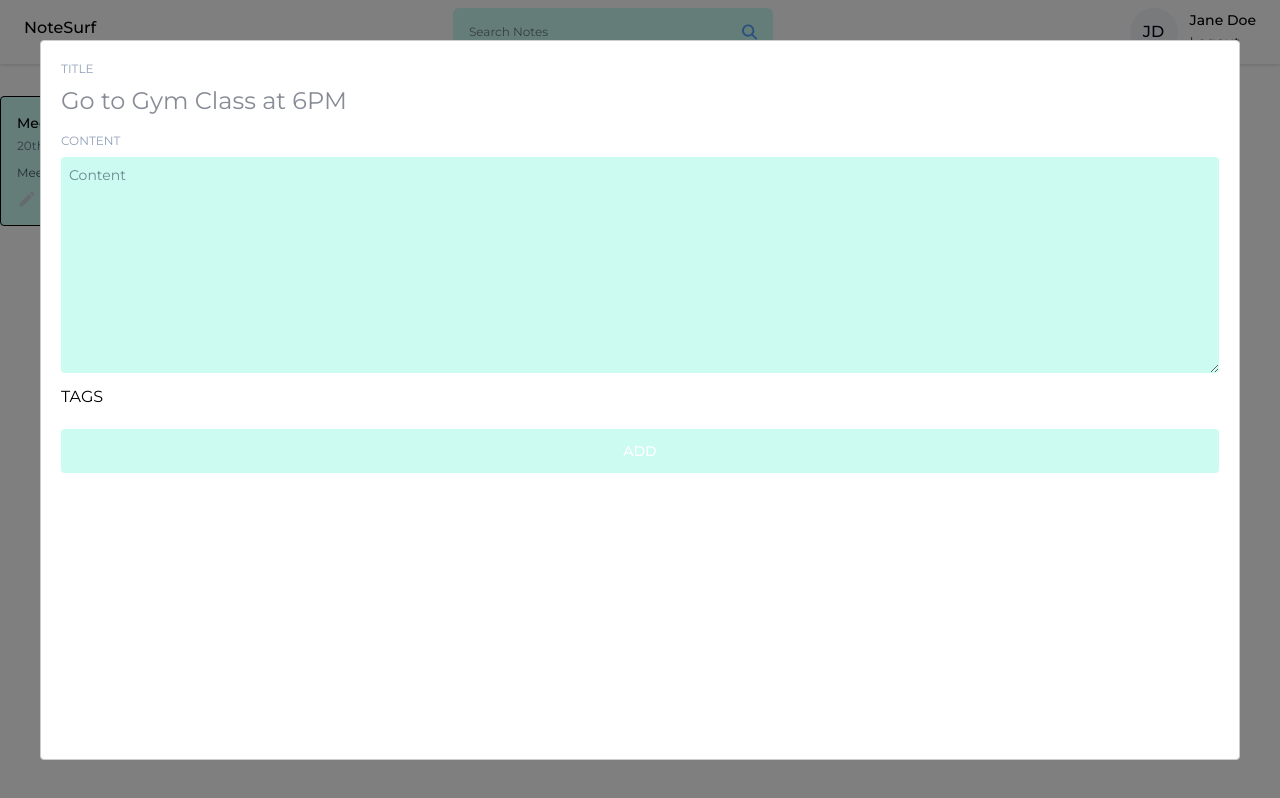
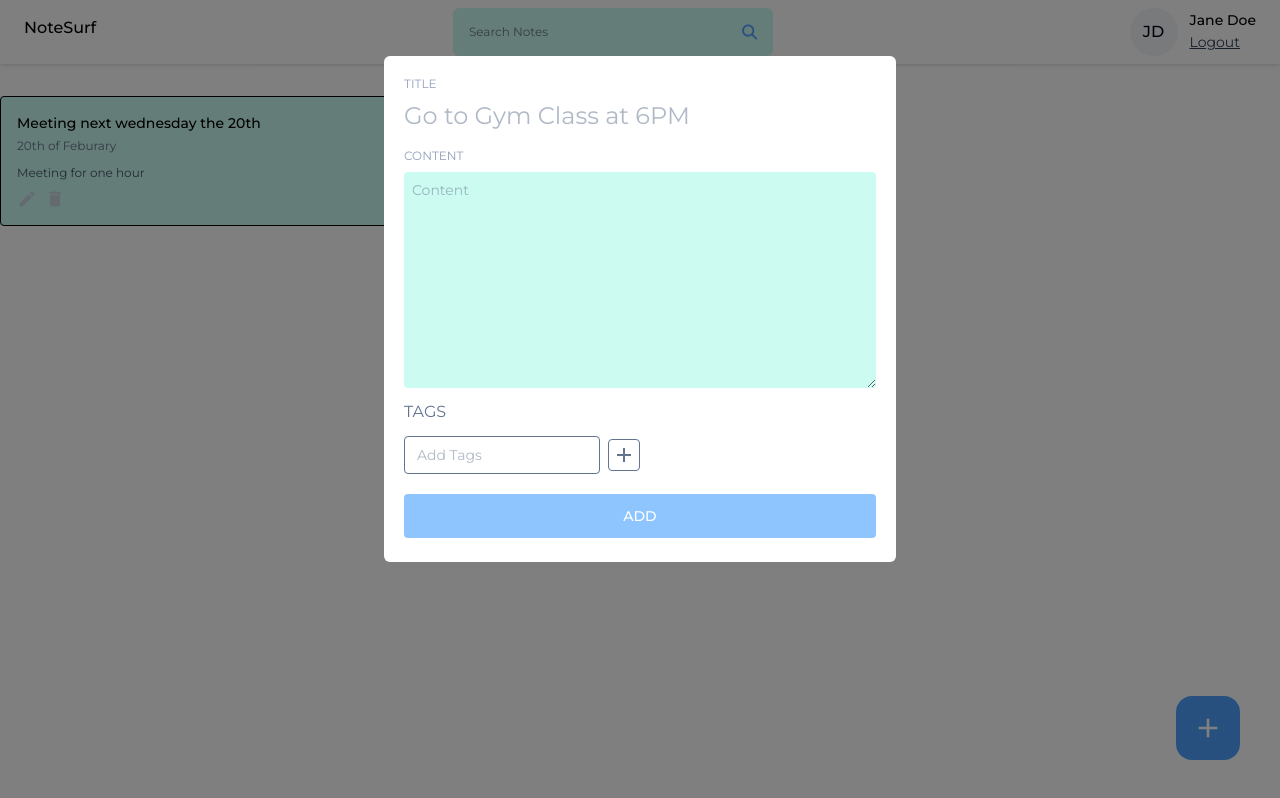
Before and after one commit to AustinPerez760/NoteSurf-app, a React (Vite) app in the folder frontend/: page /dashboard in a window 1280 px wide. Both pictures are taken after a click on the button 1208 px from the left and 728 px from the top of the page. Built offline with nearby package versions, Linux system fonts and the light colour scheme.

Commit message:
added button to add tags to note during creating within modal

```diff
--- /dev/null
+++ b/frontend/src/compnents/Inputs/TagInput.jsx
@@ -0,0 +1,21 @@
+import { MdAdd, MdClose } from 'react-icons/md';
+
+const TagInput = ({ tags, setTags }) => {
+	return (
+		<div>
+			<div className='flex items-center gap-2 mt-3'>
+				<input
+					type='text'
+					className='text-sm bg-transparent border px-3 py-2 rounded outline-none text-slate-500'
+					placeholder='Add Tags'
+				/>
+
+				<button className='w-8 h-8 flex items-center justify-center rounded border border-slate-500 hover:bg-blue-300'>
+					<MdAdd className='text-2xl text-slate-500 hover:text-white' />
+				</button>
+			</div>
+		</div>
+	);
+};
+
+export default TagInput;
--- a/frontend/src/index.css
+++ b/frontend/src/index.css
@@ -18,7 +18,7 @@
 	}
 
 	.btn-primary {
-		@apply w-full text-sm bg-teal-100 text-white p-2 rounded my-1 hover:bg-blue-300;
+		@apply w-full text-sm bg-blue-300 text-white p-2 rounded my-1 hover:bg-blue-400;
 	}
 
 	.icon-btn {
--- a/frontend/src/pages/Home/AddEditNotes.jsx
+++ b/frontend/src/pages/Home/AddEditNotes.jsx
@@ -1,3 +1,5 @@
+import TagInput from '../../compnents/Inputs/TagInput';
+
 const AddEditNotes = () => {
 	return (
 		<div>
@@ -5,7 +7,7 @@ const AddEditNotes = () => {
 				<label className='input-label'>TITLE</label>
 				<input
 					type='text'
-					className='text-2xl text-slate-900 outline-none'
+					className='text-2xl text-slate-500 outline-none'
 					placeholder='Go to Gym Class at 6PM'
 				/>
 			</div>
@@ -14,14 +16,15 @@ const AddEditNotes = () => {
 				<label className='input-label'>CONTENT</label>
 				<textarea
 					type='text'
-					className='text-sm text-slate-900 outline-none bg-teal-100 p-2 rounded'
+					className='text-sm text-slate-500 outline-none bg-teal-100 p-2 rounded'
 					placeholder='Content'
 					rows={10}
 				/>
 			</div>
 
-			<div className='mt-3'>
+			<div className='mt-3 text-slate-500'>
 				<label className='inoput-label'>TAGS</label>
+				<TagInput />
 			</div>
 
 			<button className='btn-primary font-medium mt-5 p-3' onClick={() => {}}>
--- a/frontend/src/pages/Home/Home.jsx
+++ b/frontend/src/pages/Home/Home.jsx
@@ -50,7 +50,7 @@ const Home = () => {
 					},
 				}}
 				contentLabel=''
-				className=''>
+				className='w-[40%] max-h-3/4 bg-white rounded-md mx-auto mt-14 p-5 overflow-scroll'>
 				<AddEditNotes />
 			</Modal>
 		</>
```
